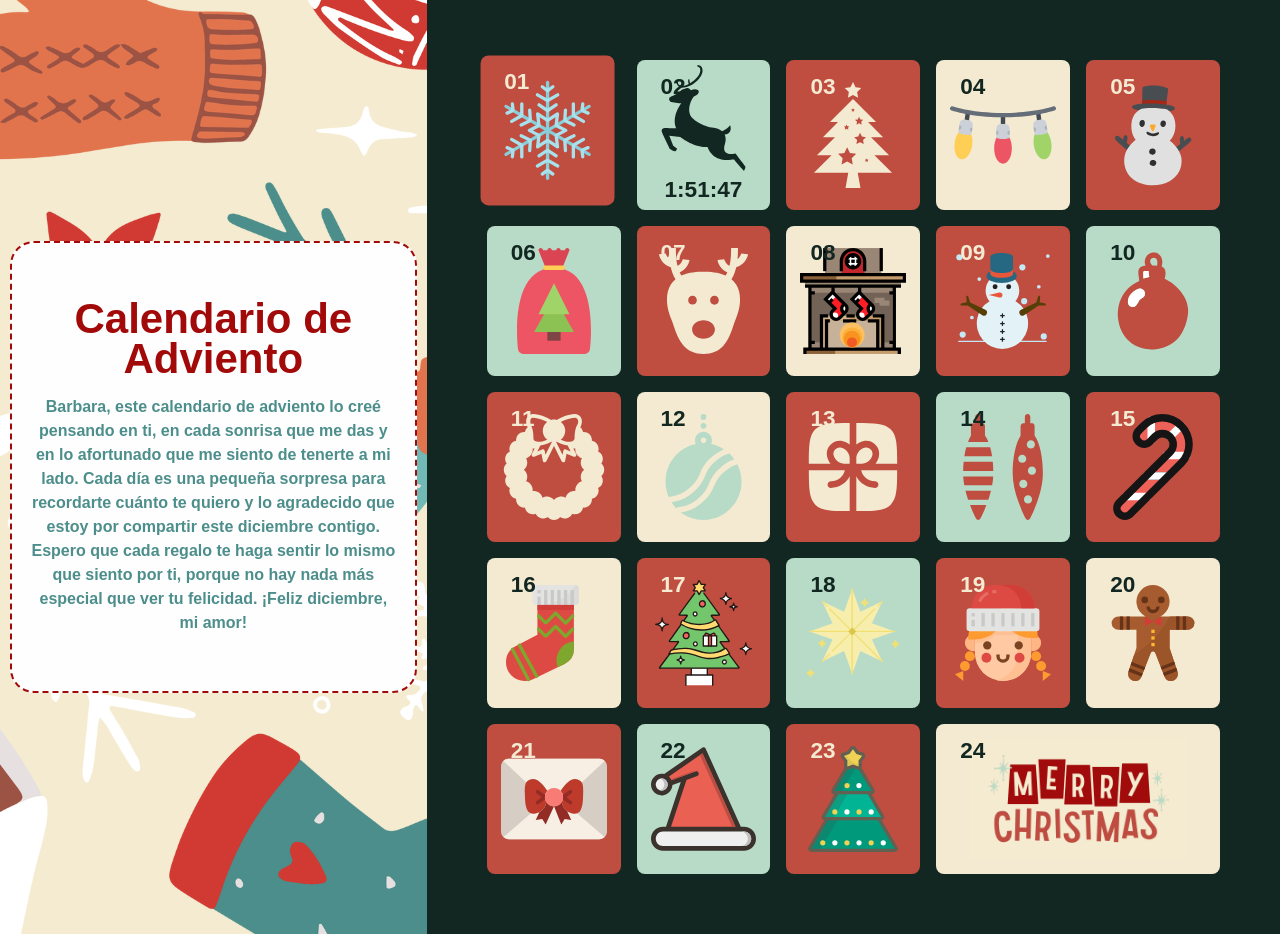
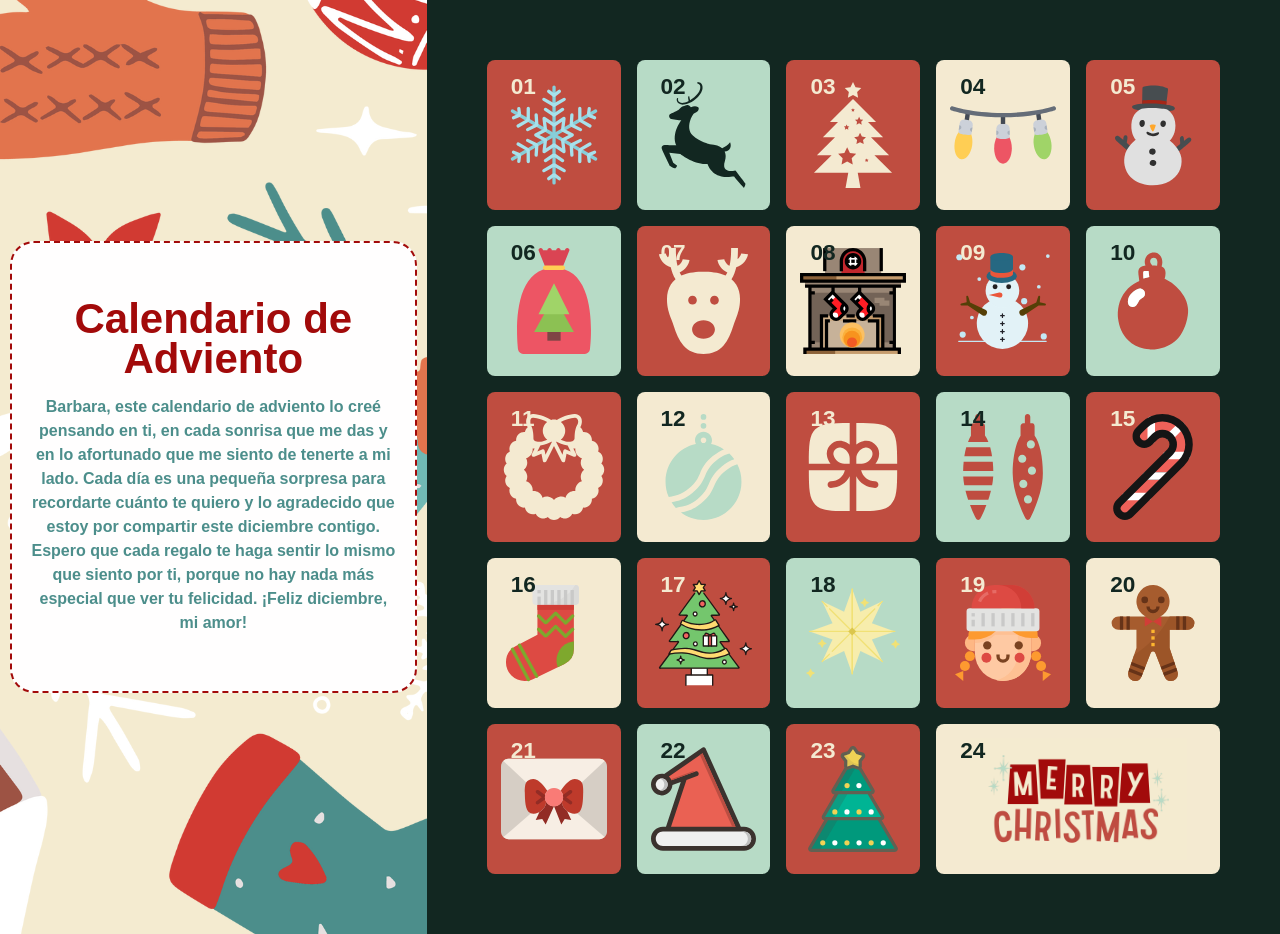
Before and after one commit to MiguelA02Dev/AdventCalendar, a Next.js app: page / in a window 1280 px wide. Built offline with nearby package versions, Linux system fonts and the light colour scheme; a web font is replaced by a local one.

Commit message:
Update index.tsx

```diff
--- a/src/components/days-container/index.tsx
+++ b/src/components/days-container/index.tsx
@@ -14,7 +14,8 @@ const DaysContainerComponent = () => {
     seconds: 0,
   });
 
-  const targetDate = dayjs().endOf('day'); // Ajustamos el targetDate a la medianoche del día actual.
+ // const targetDate = dayjs().endOf('day'); // Ajustamos el targetDate a la medianoche del día actual.
+  const targetDate = dayjs("2024-12-25")
 
   React.useEffect(() => {
     const updateTimer = () => {
```
